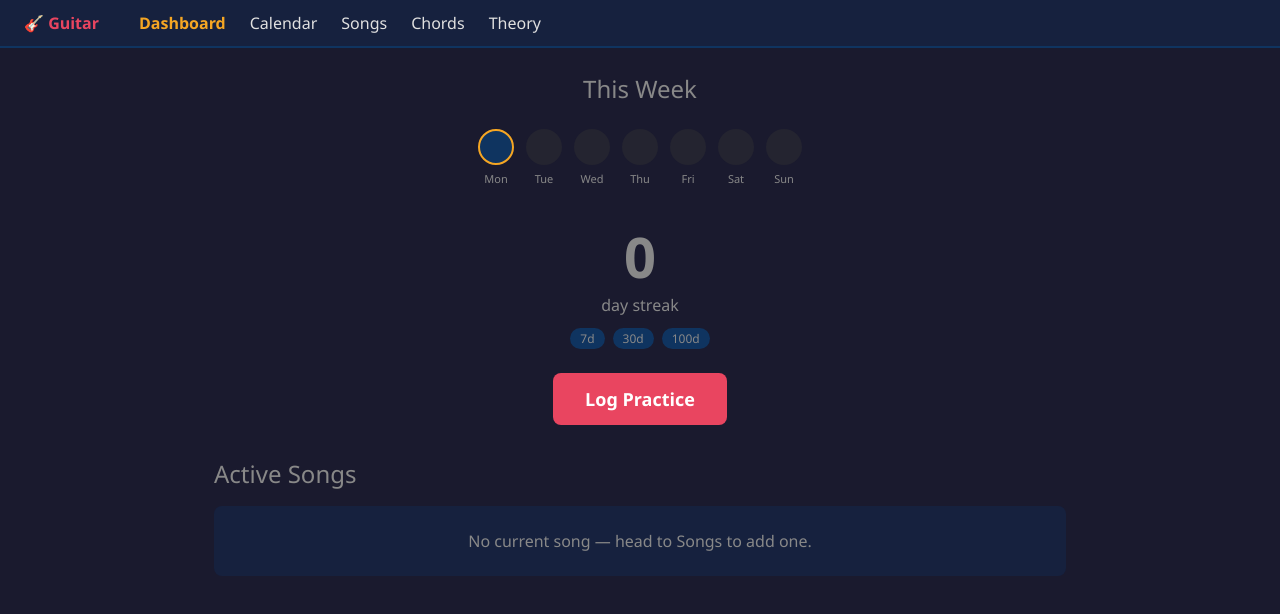
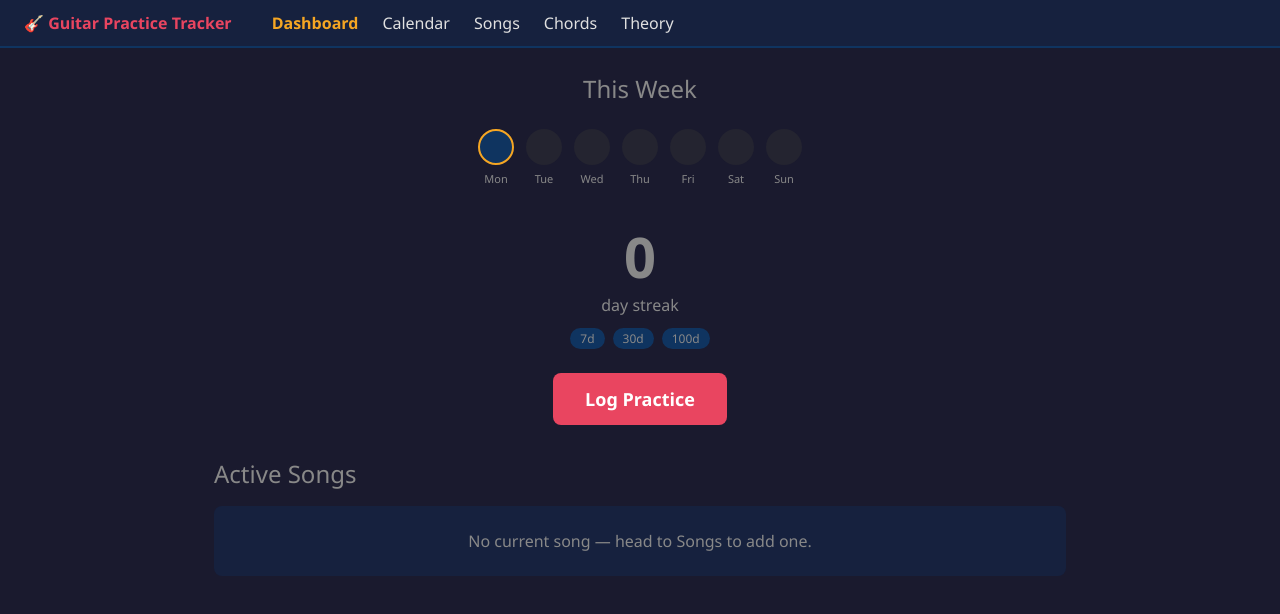
Before and after one commit to callmelazarus/guitar-learning-platform, a React (Vite) app: page / in a window 1280 px wide. Shown: the top 614 px of the page. Built offline with nearby package versions, Linux system fonts and the light colour scheme.

Commit message:
style: update nav header to Guitar Practice Tracker

```diff
--- a/src/components/NavBar.jsx
+++ b/src/components/NavBar.jsx
@@ -18,7 +18,7 @@ export default function NavBar() {
       alignItems: 'center',
       borderBottom: '2px solid var(--surface2)',
     }}>
-      <span style={{ fontWeight: 700, color: 'var(--accent)', marginRight: 16 }}>🎸 Guitar</span>
+      <span style={{ fontWeight: 700, color: 'var(--accent)', marginRight: 16 }}>🎸 Guitar Practice Tracker</span>
       {links.map(l => (
         <NavLink
           key={l.to}
```
